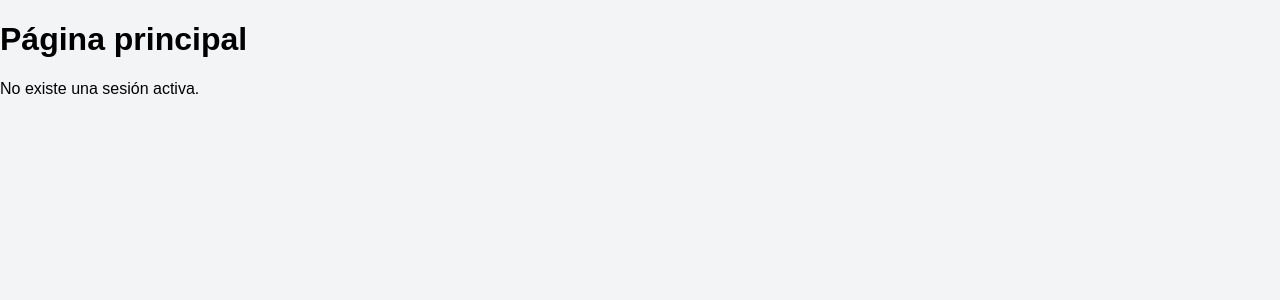
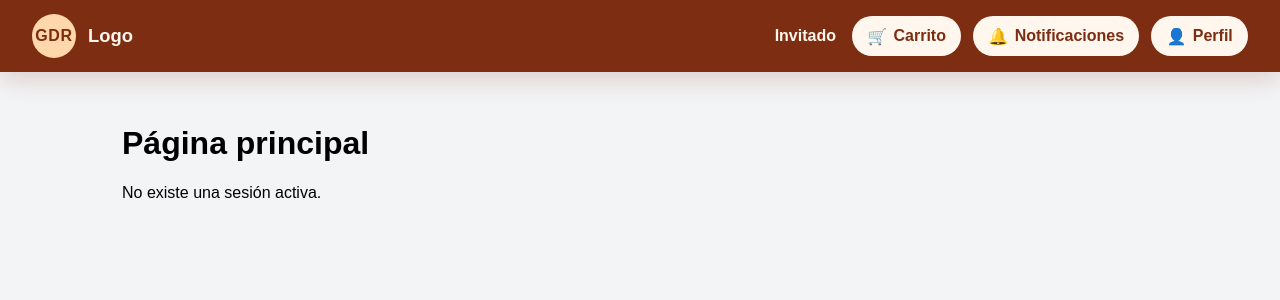
Before and after one commit to Thi4go0077/GalletasDelRey2, a React (Vite) app: page / in a window 1280 px wide. Shown: the top 300 px of the page. Built offline with nearby package versions, Linux system fonts and the light colour scheme.

Commit message:
Add navbar to home page

```diff
--- /dev/null
+++ b/src/components/layout/Navbar.css
@@ -0,0 +1,82 @@
+.navbar {
+  align-items: center;
+  background: #7c2d12;
+  box-shadow: 0 8px 24px rgb(124 45 18 / 18%);
+  color: #fff7ed;
+  display: flex;
+  gap: 1rem;
+  justify-content: space-between;
+  min-height: 72px;
+  padding: 0.85rem 2rem;
+}
+
+.navbar__logo {
+  align-items: center;
+  display: flex;
+  gap: 0.75rem;
+  min-width: max-content;
+}
+
+.navbar__logo-mark {
+  align-items: center;
+  background: #fed7aa;
+  border-radius: 999px;
+  color: #7c2d12;
+  display: inline-flex;
+  font-weight: 800;
+  height: 44px;
+  justify-content: center;
+  letter-spacing: 0.04em;
+  width: 44px;
+}
+
+.navbar__logo-text {
+  font-size: 1.15rem;
+  font-weight: 700;
+}
+
+.navbar__actions {
+  align-items: center;
+  display: flex;
+  flex-wrap: wrap;
+  gap: 0.75rem;
+  justify-content: flex-end;
+}
+
+.navbar__username {
+  font-weight: 700;
+  margin-right: 0.25rem;
+}
+
+.navbar__button {
+  align-items: center;
+  background: #fff7ed;
+  border: 0;
+  border-radius: 999px;
+  color: #7c2d12;
+  cursor: pointer;
+  display: inline-flex;
+  font: inherit;
+  font-weight: 700;
+  gap: 0.4rem;
+  padding: 0.65rem 0.95rem;
+  transition: transform 0.2s ease, box-shadow 0.2s ease;
+}
+
+.navbar__button:hover {
+  box-shadow: 0 8px 18px rgb(67 20 7 / 22%);
+  transform: translateY(-1px);
+}
+
+@media (max-width: 680px) {
+  .navbar {
+    align-items: flex-start;
+    flex-direction: column;
+    padding: 1rem;
+  }
+
+  .navbar__actions {
+    justify-content: flex-start;
+    width: 100%;
+  }
+}
--- /dev/null
+++ b/src/components/layout/Navbar.tsx
@@ -0,0 +1,38 @@
+import type { User } from "../../types/auth";
+
+import "./Navbar.css";
+
+interface NavbarProps {
+  user: User | null;
+}
+
+function Navbar({ user }: NavbarProps) {
+  const displayName = user?.name ?? "Invitado";
+
+  return (
+    <header className="navbar" aria-label="Barra principal">
+      <div className="navbar__logo" aria-label="Logo de Galletas Del Rey">
+        <span className="navbar__logo-mark">GDR</span>
+        <span className="navbar__logo-text">Logo</span>
+      </div>
+
+      <div className="navbar__actions">
+        <span className="navbar__username">{displayName}</span>
+        <button className="navbar__button" type="button" aria-label="Abrir carrito">
+          🛒
+          <span>Carrito</span>
+        </button>
+        <button className="navbar__button" type="button" aria-label="Ver notificaciones">
+          🔔
+          <span>Notificaciones</span>
+        </button>
+        <button className="navbar__button" type="button" aria-label="Abrir perfil">
+          👤
+          <span>Perfil</span>
+        </button>
+      </div>
+    </header>
+  );
+}
+
+export default Navbar;
--- a/src/index.css
+++ b/src/index.css
@@ -8,3 +8,9 @@ body {
   font-family: Arial, sans-serif;
   background: #f3f4f6;
 }
+
+.home-page {
+  margin: 0 auto;
+  max-width: 1100px;
+  padding: 2rem;
+}
--- a/src/pages/HomePage.tsx
+++ b/src/pages/HomePage.tsx
@@ -1,31 +1,28 @@
 import { useNavigate } from "react-router-dom";
 
-
+import Navbar from "../components/layout/Navbar";
 import { authRepository } from "../repositories/authRepository";
-
 
 function HomePage() {
   const navigate = useNavigate();
   const user = authRepository.getCurrentUser();
-
 
   const handleLogout = () => {
     authRepository.logout();
     navigate("/login", { replace: true });
   };
 
-
   return (
-    <main>
+    <>
+      <Navbar user={user} />
+      <main className="home-page">
         <h1>Página principal</h1>
-
 
         {user ? (
           <>
             <p>Bienvenido, {user.name}</p>
             <p>Carnet: {user.carnet}</p>
             <p>Rol: {user.role}</p>
-
 
             <button type="button" onClick={handleLogout}>
               Cerrar sesión
@@ -35,8 +32,8 @@ function HomePage() {
           <p>No existe una sesión activa.</p>
         )}
       </main>
+    </>
   );
 }
 
-
 export default HomePage;
```
Lines whose indentation alone changed are shown as unchanged.
